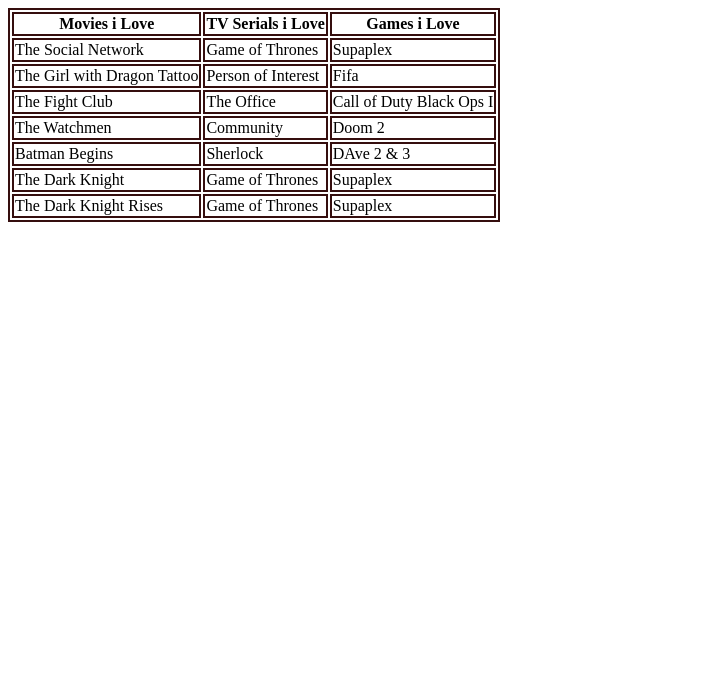
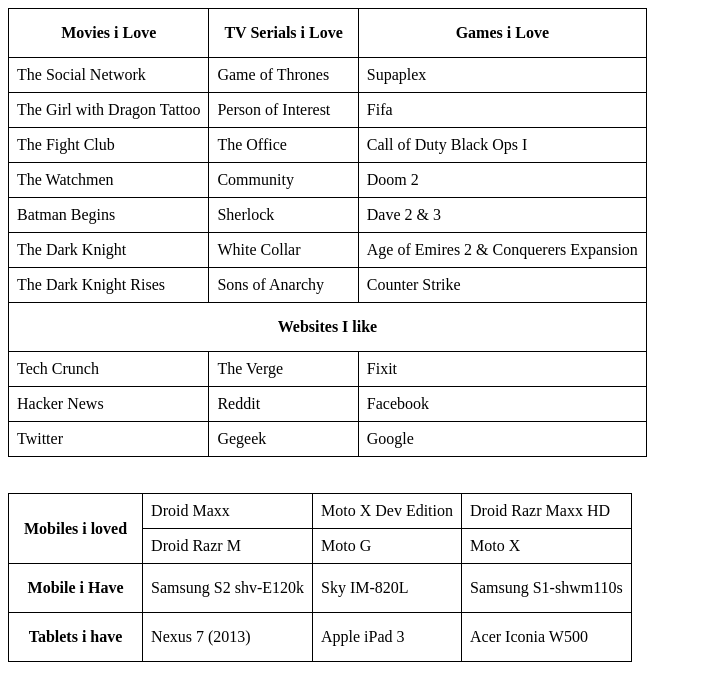
Before and after one commit to iomer/iomer.github.io, a plain HTML site: page page2.html in a window 1280 px wide. Shown: the whole page, without its empty margins (0-702 px from the left). Drawn offline with Linux system fonts and the light colour scheme.

Commit message:
my belongings

```diff
--- a/page2.html
+++ b/page2.html
@@ -6,8 +6,21 @@
 <style>
 
 table, th, td{
-border:2px solid rgb(53, 14, 14);
+	border: 1px solid black;
+	border-collapse: collapse;
+	border-spacing: 5px;
 }
+
+th{
+    padding: 15px;
+    text-align: center;
+}
+
+td{
+    padding: 8px;
+    text-align: left;
+}
+
 
 </style>
 </head>
@@ -50,24 +63,78 @@
 <tr>
 	<td>Batman Begins</td>
 	<td>Sherlock</td>
-	<td>DAve 2 & 3</td>
+	<td>Dave 2 & 3</td>
 </tr>
 
 <tr>
 	<td>The Dark Knight</td>
-	<td>Game of Thrones</td>
-	<td>Supaplex</td>
+	<td>White Collar</td>
+	<td>Age of Emires 2 & Conquerers Expansion</td>
 </tr>
 
 <tr>
 	<td>The Dark Knight Rises</td>
-	<td>Game of Thrones</td>
-	<td>Supaplex</td>
+	<td>Sons of Anarchy</td>
+	<td>Counter Strike</td>
+</tr>
+
+<tr>
+	<th colspan="3">Websites I like</td>
+
+</tr>
+
+<tr>
+	<td>Tech Crunch</td>
+	<td>The Verge</td>
+	<td>Fixit</td>
+</tr>
+
+<tr>
+	<td>Hacker News</td>
+	<td>Reddit</td>
+	<td>Facebook</td>
+</tr>
+
+<tr>
+	<td>Twitter</td>
+	<td>Gegeek</td>
+	<td>Google</td>
 </tr>
 
 
+</table>
+<br>
+
+<br>
+<table style:"width:100%">
+<th rowspan=2>Mobiles i loved</th>
+
+	<td>Droid Maxx</td>
+	<td>Moto X Dev Edition</td>
+	<td>Droid Razr Maxx HD</td>
+<tr>
+	<td>Droid Razr M</td>
+	<td>Moto G</td>
+	<td>Moto X</td>
+
+</tr>
+<tr>
+	<th>Mobile i Have</th>
+	<td>Samsung S2 shv-E120k</td>
+	<td>Sky IM-820L</td>
+	<td>Samsung S1-shwm110s</td>
+
+</tr>
+<tr>
+	<th>Tablets i have</th>
+	<td>Nexus 7 (2013)</td>
+	<td>Apple iPad 3</td>
+	<td>Acer Iconia W500</td>
+
+</tr>
 
 
+</table>
 
 
 
```
